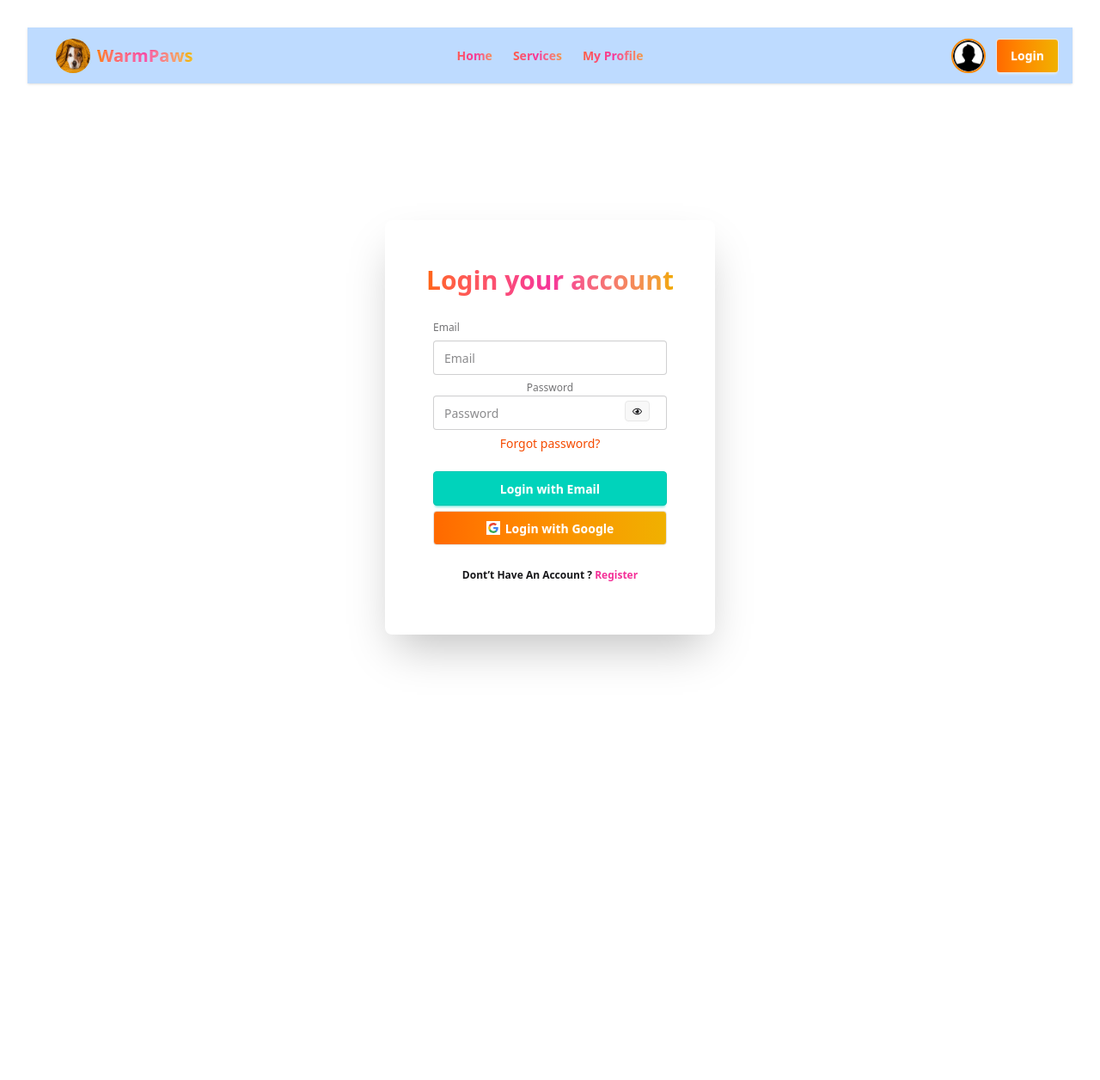
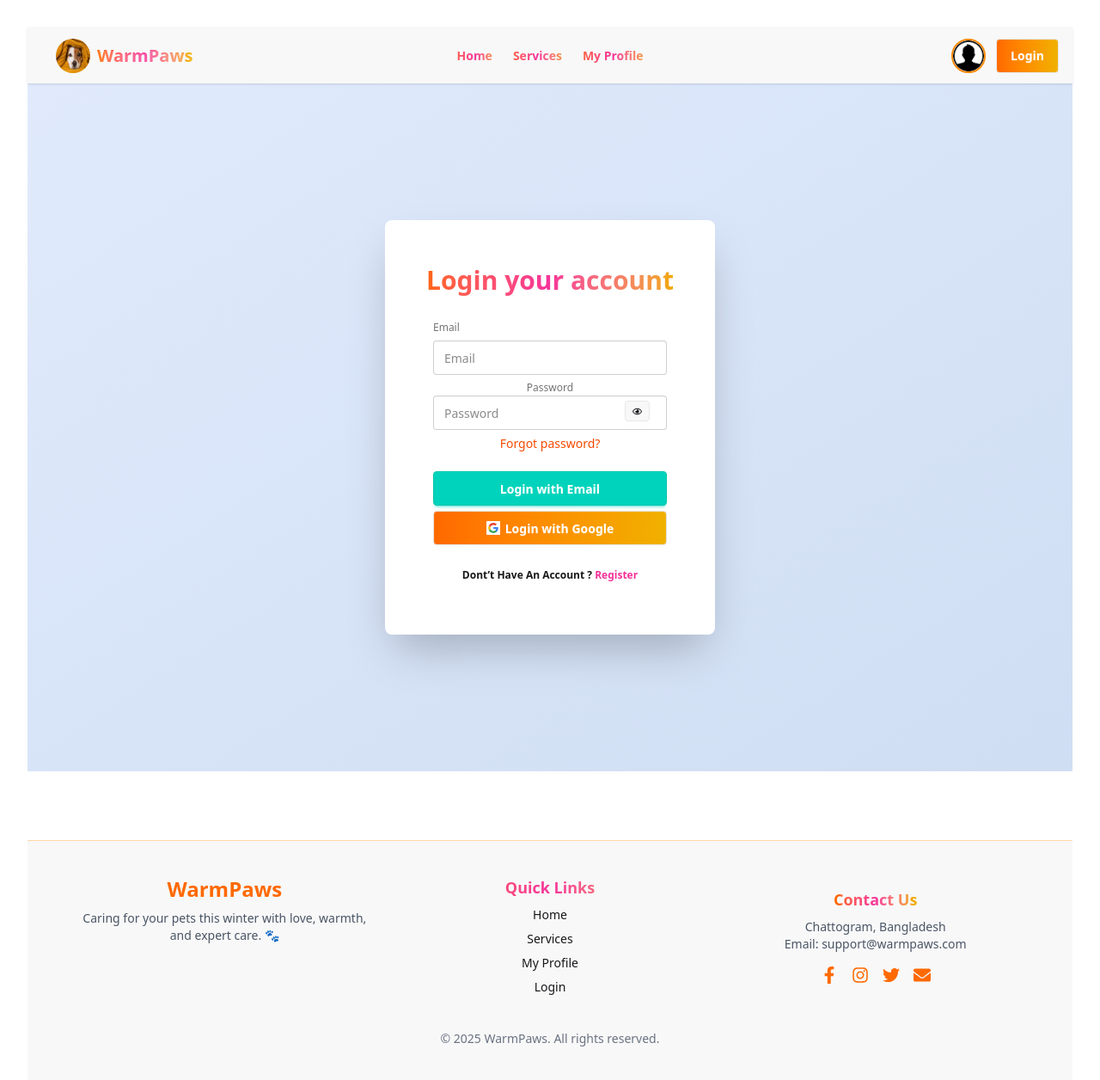
Before and after one commit to Taslimapopi/warmPaw-project, a React (Vite) app: page /auth/login in a window 1280 px wide. Shown: the top 1256 px of the page at 86% size. Before the commit the page ends 929 px from the top, so only its background shows below. Built offline with nearby package versions, Linux system fonts and the light colour scheme; no server answers.

Commit message:
footer edited

```diff
--- a/src/components/homelayout/NavBar.jsx
+++ b/src/components/homelayout/NavBar.jsx
@@ -18,7 +18,7 @@
       });
   };
    return (
-    <div className="navbar bg-base-200 bg-blue-200 shadow-sm px-4">
+    <div className="navbar bg-base-200 bg-[#B0C4DE]/90 shadow shadow-sm px-4">
       {/* Left: Logo + Mobile Dropdown */}
       <div className="navbar-start">
         <div className="dropdown">
--- a/src/lauOuts/AuthLayout.jsx
+++ b/src/lauOuts/AuthLayout.jsx
@@ -1,6 +1,7 @@
 import React from 'react';
 import { Outlet } from 'react-router';
 import NavBar from '../components/homelayout/NavBar';
+import Footer from '../components/Footer';
 
 const AuthLayout = () => {
     return (
@@ -11,6 +12,7 @@
             <main>
                 <Outlet></Outlet>
             </main>
+            <Footer></Footer>
         </div>
     );
 };
--- a/src/pages/Login.jsx
+++ b/src/pages/Login.jsx
@@ -61,8 +61,8 @@
   };
 
   return (
-    <div className="flex justify-center items-center min-h-screen">
-      <div className="card bg-base-100 w-full max-w-sm shrink-0 shadow-2xl">
+    <div className="flex justify-center items-center min-h-screen bg-gradient-to-br from-[#E0EAFC] to-[#CFDEF3]">
+      <div className="card bg-base-100 w-full max-w-sm shrink-0 shadow-2xl ">
         <h2 className="font-semibold text-3xl text-center mt-5 font-extrabold text-transparent bg-clip-text bg-gradient-to-r from-orange-500 via-pink-500 to-yellow-500 ">
           Login your account
         </h2>
@@ -156,6 +156,7 @@
           </form>
         </div>
       </div>
+
     </div>
   );
 };
```
